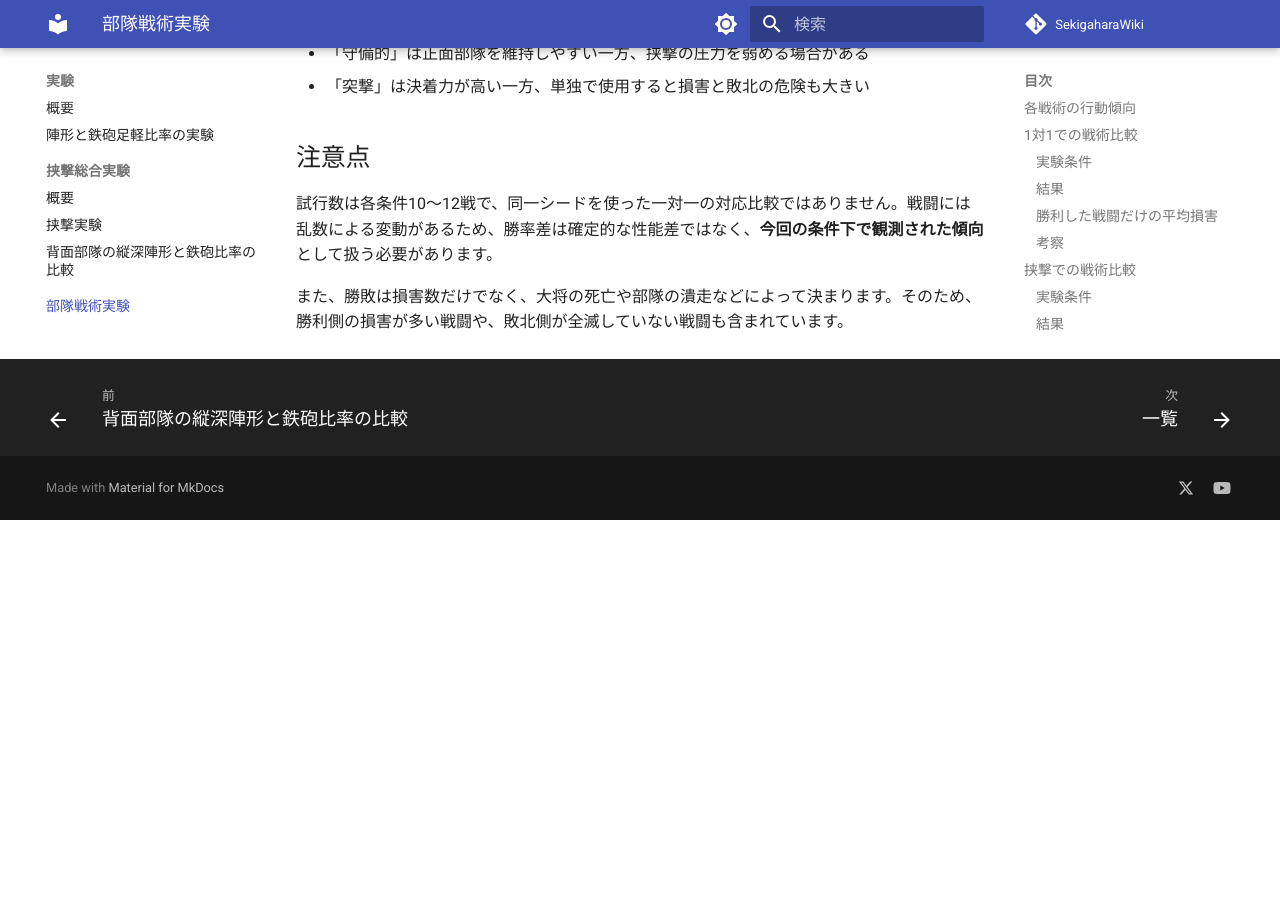
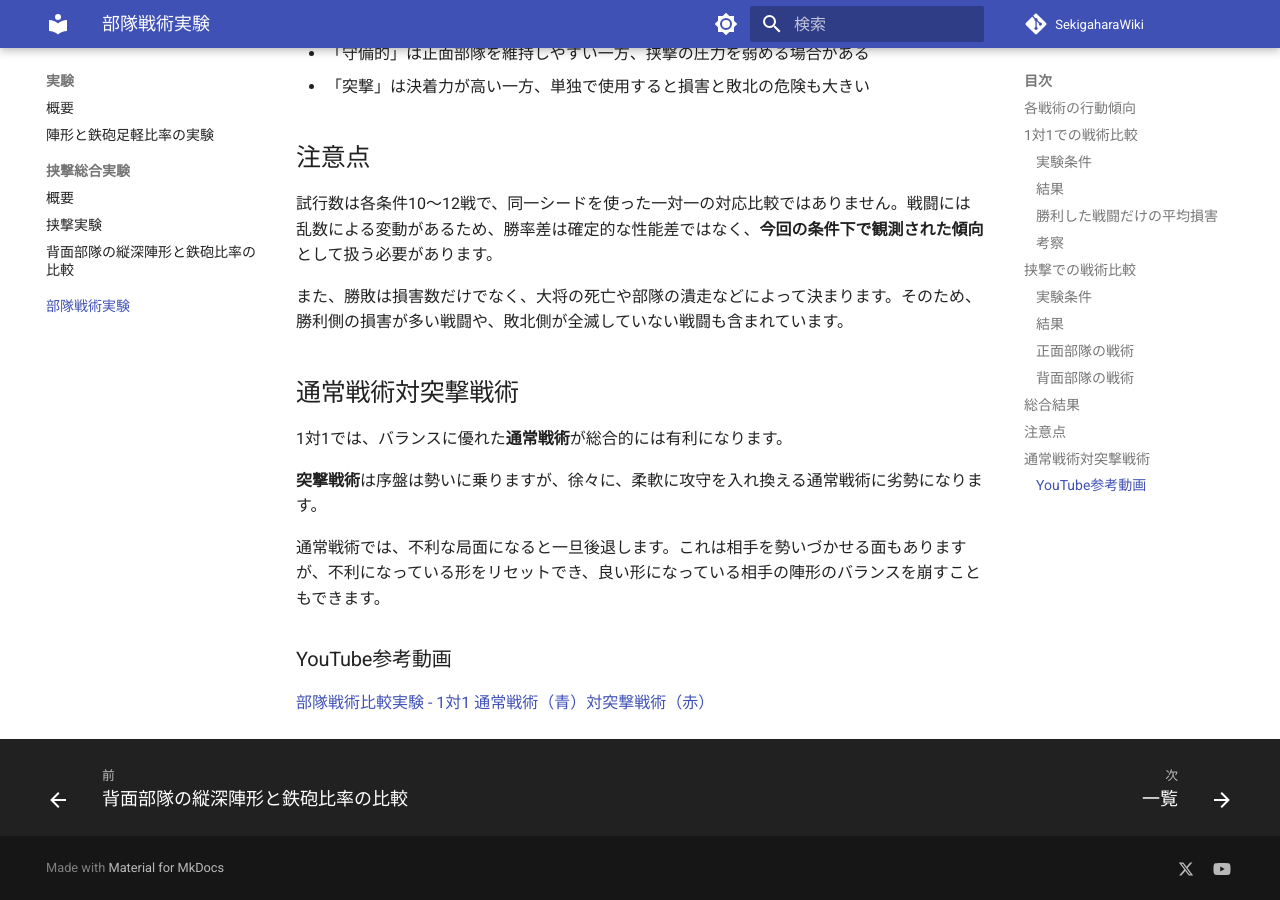
Before and after one commit to hsksat8-cmd/SekigaharaWiki, an MkDocs documentation site: the page built from docs/systems/unit-tactics-experiment.md, in a window 1280 px wide and 900 px high, scrolled down 4409 px. Built offline with MkDocs 1.6.1 and Material for MkDocs 9.7.7, drawn with Linux system fonts in a browser that asks for light colours; comment, search, counter and statistics services are not loaded; before the commit the page ends 4929 px from its top, so only the background shows below that.

Commit message:
unit_tactics_normal_vs_charge_update

```diff
--- a/docs/systems/unit-tactics-experiment.md
+++ b/docs/systems/unit-tactics-experiment.md
@@ -130,3 +130,15 @@ Version 2.6.1では、各部隊の戦術として**突撃・攻撃的・通常
 試行数は各条件10～12戦で、同一シードを使った一対一の対応比較ではありません。戦闘には乱数による変動があるため、勝率差は確定的な性能差ではなく、**今回の条件下で観測された傾向**として扱う必要があります。
 
 また、勝敗は損害数だけでなく、大将の死亡や部隊の潰走などによって決まります。そのため、勝利側の損害が多い戦闘や、敗北側が全滅していない戦闘も含まれています。
+
+## 通常戦術対突撃戦術
+
+1対1では、バランスに優れた**通常戦術**が総合的には有利になります。
+
+**突撃戦術**は序盤は勢いに乗りますが、徐々に、柔軟に攻守を入れ換える通常戦術に劣勢になります。
+
+通常戦術では、不利な局面になると一旦後退します。これは相手を勢いづかせる面もありますが、不利になっている形をリセットでき、良い形になっている相手の陣形のバランスを崩すこともできます。
+
+### YouTube参考動画
+
+[部隊戦術比較実験 - 1対1 通常戦術（青）対突撃戦術（赤）](https://youtu.be/0mD00WVXVvE?si=q2YVq37m12GYEi-v)
```
Also changed, not shown: docs/en/systems/unit-tactics-experiment.md (+12 -0 lines).
